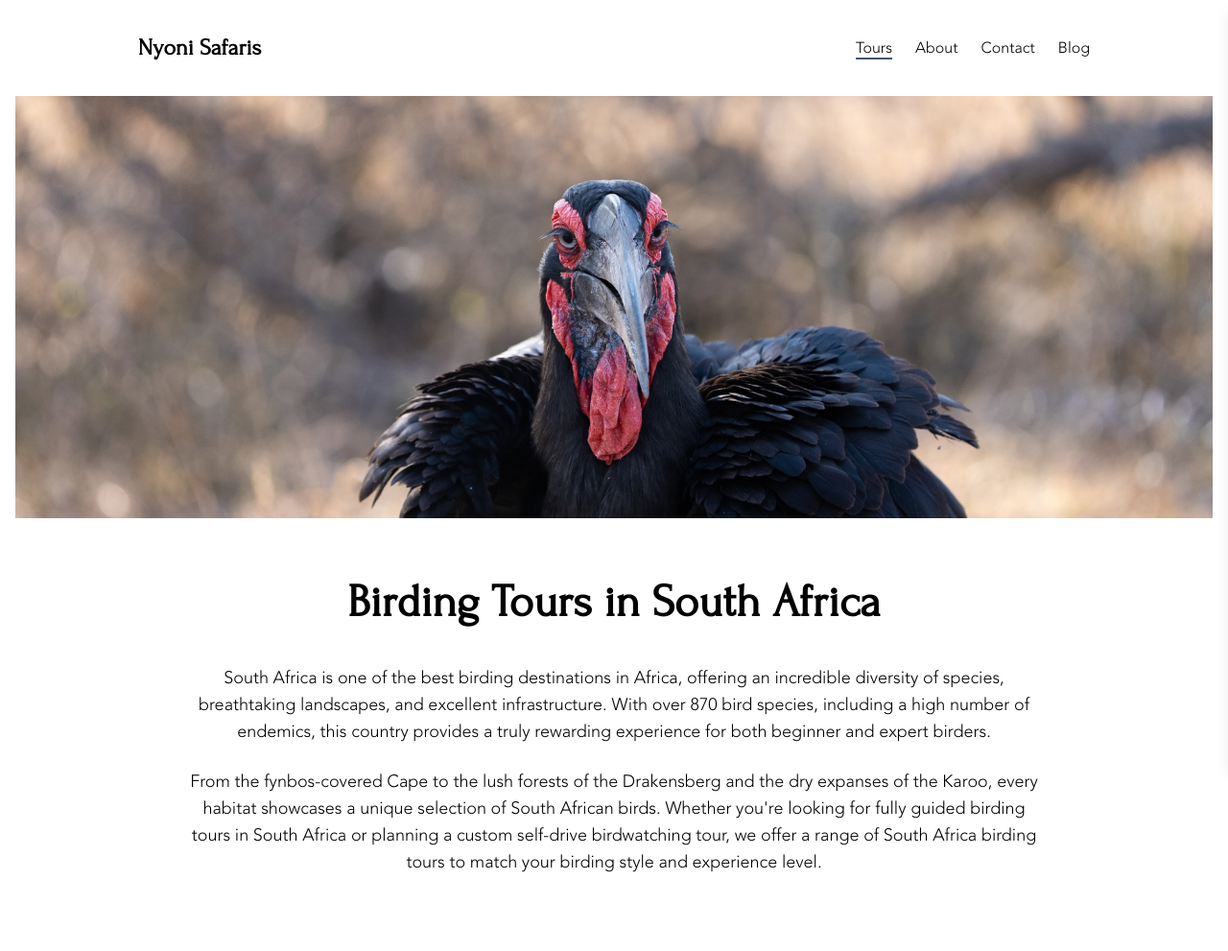
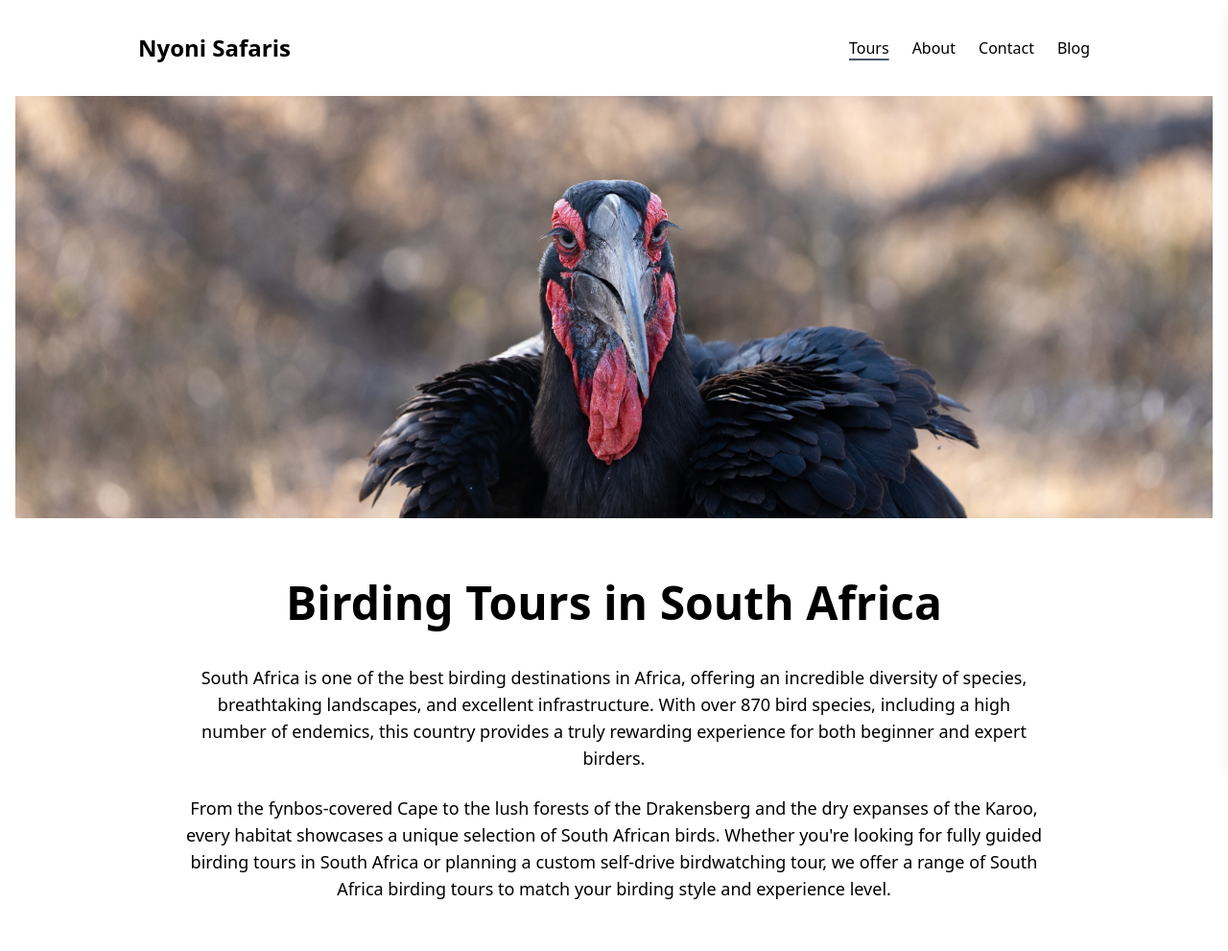
Before and after one commit to Monkeygene/nyonisafaris, a website: page docs/birding-tours-south-africa.html in a window 1280 px wide. Shown: the top 991 px of the page at 96% size. Drawn offline with nearby package versions, Linux system fonts and the light colour scheme; files that its build step writes are made by us from their sources.

Commit message:
Fix: include fonts in docs

```diff
--- a/docs/assets/css/styles.css
+++ b/docs/assets/css/styles.css
@@ -6,33 +6,6 @@
 body {
   -webkit-font-smoothing: antialiased;
   -moz-osx-font-smoothing: grayscale;
-}
-
-@font-face {
-  font-family: 'Forum';
-  src: url('/src/fonts/Forum-Regular.ttf') format('truetype');
-}
-
-
-@font-face {
-  font-family: 'Avenir';
-  src: url('/src/fonts/avenir-light.ttf') format('truetype');
-}
-
-.heading-font {
-  font-family: 'Forum', serif;
-}
-
-.paragraph-font {
-  font-family: 'Avenir', sans-serif;
-}
-
-h1, h2, h3 {
-  font-family: 'Forum', serif;
-}
-
-p {
-  font-family: 'Avenir', sans-serif;
 }
 
 .portrait-img {
--- a/docs/birding-tours-south-africa.html
+++ b/docs/birding-tours-south-africa.html
@@ -181,7 +181,7 @@
     <h2 class="text-3xl font-bold text-center mb-8">South Africa Birding Tours</h2>
     <div class="grid grid-cols-1 md:grid-cols-3 gap-8">
       <!-- Card 1: Cape & Karoo -->
-      <div class="bg-slate-100 hover:shadow-lg border border-black rounded overflow-hidden flex flex-col h-full">
+      <div class="bg-amber-100 shadow-lg rounded overflow-hidden flex flex-col h-full">
         <img src="assets/images/south-africa/western-cape/cederberg.jpg" alt="Tour Image - Cape & Karoo" class="w-full h-48 object-cover">
         <div class="p-4 flex flex-col flex-grow text-center">
           <h3 class="text-xl font-bold mb-2">Cape and Karoo</h3>
@@ -196,7 +196,7 @@
         </div>
       </div>
       <!-- Card 2: Higland & Kruger -->
-      <div class="bg-slate-100 hover:shadow-lg border border-black rounded overflow-hidden flex flex-col h-full">
+      <div class="bg-amber-50 shadow-lg rounded overflow-hidden flex flex-col h-full">
         <img src="assets/images/south-africa/kruger-national-park/redbilledoxpeckersonrhinoback.png" alt="Tour Image - Higland & Kruger" class="w-full h-48 object-cover">
         <div class="p-4 flex flex-col flex-grow text-center">
           <h3 class="text-xl font-bold mb-2">Kruger Park and Highland</h3>
@@ -211,7 +211,7 @@
         </div>
       </div>
       <!-- Card 3: Cape to Kruger -->
-      <div class="bg-slate-100 hover:shadow-lg border border-black rounded overflow-hidden flex flex-col h-full">
+      <div class="bg-amber-50 shadow-lg rounded overflow-hidden flex flex-col h-full">
         <img src="assets/images/south-africa/western-cape/capesugarbird.png" alt="Tour Image - Cape to Kruger" class="w-full h-48 object-cover">
         <div class="p-4 flex flex-col flex-grow text-center">
           <h3 class="text-xl font-bold mb-2">Western Cape to Kruger Park</h3>
--- a/docs/index.html
+++ b/docs/index.html
@@ -93,9 +93,9 @@
     gtag('config', 'G-WPB3XG9XTD');
   </script>
 </head>
-<body class="bg-white paragraph-font">
+<body class="font-sans text-black bg-white">
     <nav class="bg-white h-[50px] lg:h-[100px] flex items-center px-12 relative z-50">
-      <a href="index.html" class="font-forum ml-0 lg:ml-24 text-xl lg:text-2xl font-semibold heading-font">Nyoni Safaris</a>
+      <a href="index.html" class=" font-heading ml-0 lg:ml-24 text-xl lg:text-2xl font-semibold">Nyoni Safaris</a>
 
       <ul class="ml-auto hidden md:flex space-x-6 relative mr-0 lg:mr-24">
         <li class="group relative">
--- a/src/input.css
+++ b/src/input.css
@@ -1,17 +1,17 @@
-@tailwind base;
-@tailwind components;
-@tailwind utilities;
-
 @font-face {
   font-family: 'AvenirLight';
-  src: url('./fonts/avenir-light.ttf') format('truetype');
+  src: url('.src/fonts/avenir-light.ttf') format('truetype');
   font-weight: 300;
   font-style: normal;
 }
 
 @font-face {
   font-family: 'Forum';
-  src: url('./fonts/Forum-Regular.ttf') format('truetype');
+  src: url('.src/fonts/Forum-Regular.ttf') format('truetype');
   font-weight: 400;
   font-style: normal;
 }
+
+@tailwind base;
+@tailwind components;
+@tailwind utilities;
--- a/tailwind.config.js
+++ b/tailwind.config.js
@@ -3,8 +3,8 @@ module.exports = {
   theme: {
     extend: {
       fontFamily: {
-        avenir: ['AvenirLight', 'sans-serif'],
-        forum: ['Forum', 'serif'],
+        sans: ['AvenirLight', 'sans-serif'],
+        heading: ['Forum', 'serif'],
       },
     },
   },
```
Also changed, not shown: docs/fonts/Forum-Regular.ttf (added), docs/fonts/avenir-light.ttf (added), docs/fonts/fonts/Forum-Regular.ttf (added), docs/fonts/fonts/avenir-light.ttf (added), public/style.css, src/fonts/NyoniTypewriter-Regular.ttf (deleted).
